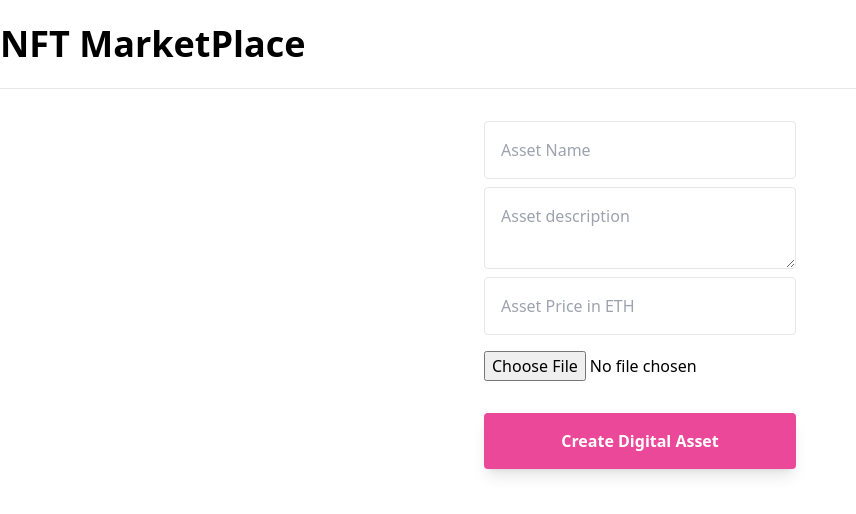
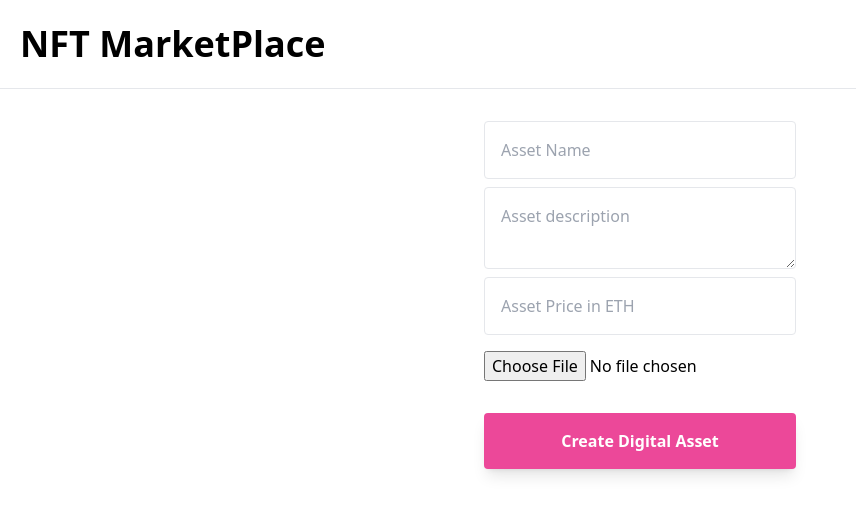
Before and after one commit to bappirahman/NFT-MarketPlace, a Next.js app: page /create-items in a window 1280 px wide. Shown: the top 514 px of the page, without its empty margins (0-856 px from the left). Built offline with nearby package versions, Linux system fonts and the light colour scheme; what ipfs-http-client would draw is missing.

Commit message:
resized & margin added

```diff
--- a/pages/_app.jsx
+++ b/pages/_app.jsx
@@ -6,7 +6,7 @@ const MyApp = ({ Component, pageProps }) => {
     <div>
       <nav className='border-b py-6 navbar'>
         <Link href="/">
-          <h1 className='text-4xl font-bold cursor-pointer inline mr-1'>NFT MarketPlace</h1>
+          <h1 className='text-4xl font-bold cursor-pointer inline ml-5'>NFT MarketPlace</h1>
         </Link>
           <button className="navbar-toggler" type="button" data-bs-toggle="collapse" data-bs-target="#navbarSupportedContent" aria-controls="navbarSupportedContent" aria-expanded="false" aria-label="Toggle navigation">
             <span className="navbar-toggler-icon"></span>
--- a/pages/index.jsx
+++ b/pages/index.jsx
@@ -64,8 +64,8 @@ export default function Home() {
               <div key={index} className="border shadow rounded-xl overflow-hidden m-2" >
                 <img className="object-cover h-60 w-80" src={nft.image} />
                 <div className="p-4" >
-                  <p className="h-16 text-2xl font-semibold" >{nft.name}</p>
-                  <div className="h-20 overflow-hidden" >
+                  <p className="h-12 text-2xl font-semibold" >{nft.name}</p>
+                  <div className="h-16 overflow-hidden" >
                     <p className="text-gray-400" >{nft.description}</p>
                   </div>
                   <div className="p-4 bg-black" >
```
